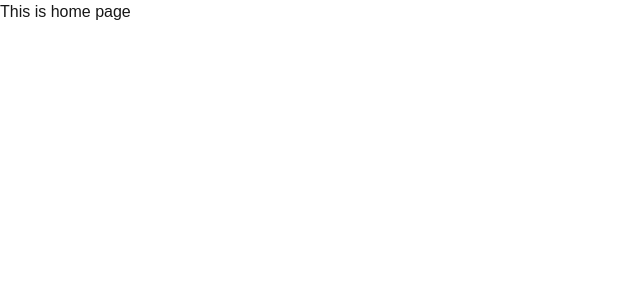
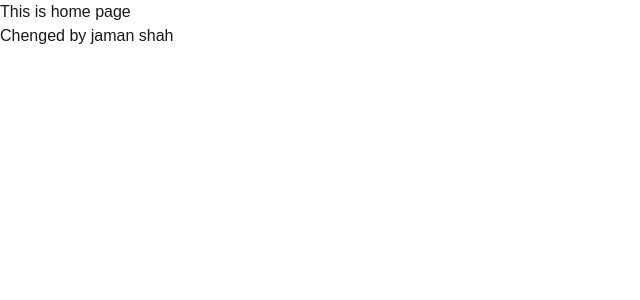
Before and after one commit to muhammadtamimofficial/Horizonlinetours-frontend, a Next.js app: page / in a window 1280 px wide. Shown: the top 300 px of the page, without its empty margins (0-640 px from the left). Built offline with nearby package versions, Linux system fonts and the light colour scheme.

Commit message:
something changed by jaman

```diff
--- a/src/app/page.tsx
+++ b/src/app/page.tsx
@@ -1,9 +1,8 @@
-
-
 export default function Home() {
   return (
     <div className="">
       <h1>This is home page</h1>
+      <p>Chenged by jaman shah</p>
     </div>
   );
 }
```
